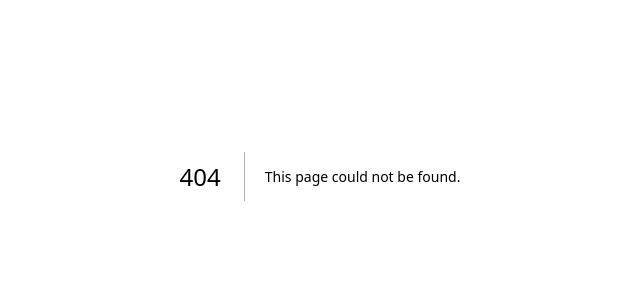
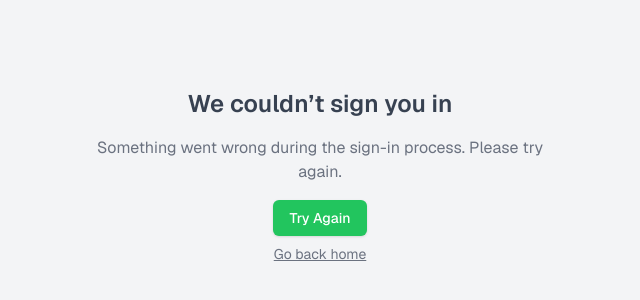
Before and after one commit to ruinabeshima/flashcard-generator, a Next.js app: page /auth-code-error in a window 1280 px wide. Before the commit this address had no page. Shown: the part 224-524 px from the top of the page, without its empty margins (320-960 px from the left). Built offline with nearby package versions, Linux system fonts and the light colour scheme.

Commit message:
Created error/try again page

```diff
--- /dev/null
+++ b/app/(auth)/auth-code-error/page.tsx
@@ -0,0 +1,26 @@
+import Link from "next/link";
+import { Button } from "@/components/ui/button";
+
+export default function AuthCodeError() {
+  return (
+    <div className="flex min-h-screen items-center justify-center px-4 bg-muted">
+      <div className="max-w-md text-center space-y-4">
+        <h1 className="text-2xl font-semibold">We couldn’t sign you in</h1>
+
+        <p className="text-muted-foreground">
+          Something went wrong during the sign-in process. Please try again.
+        </p>
+
+        <div className="flex flex-col gap-2">
+          <Link href="/login">
+            <Button>Try Again</Button>
+          </Link>
+
+          <Link href="/" className="text-sm text-muted-foreground underline">
+            Go back home
+          </Link>
+        </div>
+      </div>
+    </div>
+  );
+}
--- /dev/null
+++ b/app/auth/callback/route.ts
@@ -0,0 +1,31 @@
+import { NextResponse } from "next/server";
+// The client you created from the Server-Side Auth instructions
+import { createClient } from "@/lib/supabase/server";
+export async function GET(request: Request) {
+  const { searchParams, origin } = new URL(request.url);
+  const code = searchParams.get("code");
+  // if "next" is in param, use it as the redirect URL
+  let next = searchParams.get("next") ?? "/";
+  if (!next.startsWith("/")) {
+    // if "next" is not a relative URL, use the default
+    next = "/";
+  }
+  if (code) {
+    const supabase = await createClient();
+    const { error } = await supabase.auth.exchangeCodeForSession(code);
+    if (!error) {
+      const forwardedHost = request.headers.get("x-forwarded-host"); // original origin before load balancer
+      const isLocalEnv = process.env.NODE_ENV === "development";
+      if (isLocalEnv) {
+        // we can be sure that there is no load balancer in between, so no need to watch for X-Forwarded-Host
+        return NextResponse.redirect(`${origin}${next}`);
+      } else if (forwardedHost) {
+        return NextResponse.redirect(`https://${forwardedHost}${next}`);
+      } else {
+        return NextResponse.redirect(`${origin}${next}`);
+      }
+    }
+  }
+  // return the user to an error page with instructions
+  return NextResponse.redirect(`${origin}/auth-code-error`);
+}
```
